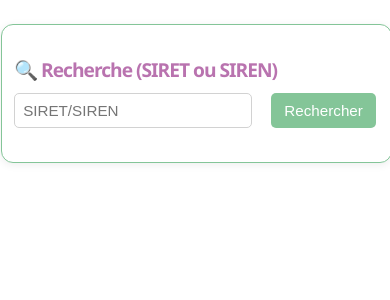
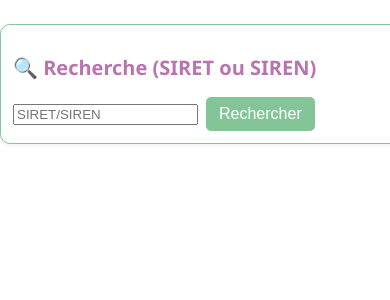
Before and after one commit to avelineg/vies-inpi-ent, a React (Vite) app: page / in a window 390 px wide. Shown: the top 300 px of the page. Built offline with nearby package versions, Linux system fonts and the light colour scheme; the HTML template or start-up script is replaced by a standard one.

Commit message:
Update styles.css

```diff
--- a/src/styles.css
+++ b/src/styles.css
@@ -1,86 +1,42 @@
-.App {
-  font-family: "Segoe UI", Tahoma, sans-serif;
-  padding: 2rem;
+:root {
+  --cm-primary: #84C598FF;
+  --cm-bg: #FFF;
+  --cm-secondary: #D2D2D2FF;
+  --cm-accent: #B973AFFF;
+  --cm-text: #1a1a1a;
 }
-
-/* Variables et couleurs */
-:root {
-  --cm-primary:   #84C598FF;
-  --cm-bg:        #FFF;
-  --cm-secondary: #D2D2D2FF;
-  --cm-accent:    #B973AFFF;
-  --cm-text:      #1a1a1a;
-}
-
-/* Fond général */
 body {
   margin: 0;
   padding: 0;
   background: var(--cm-bg);
   font-family: "Segoe UI", Tahoma, sans-serif;
   color: var(--cm-text);
-  display: flex;
-  justify-content: center;
-  align-items: flex-start;
   min-height: 100vh;
 }
-
-/* Carte widget principale */
-.container, .info-widget {
-  max-width: 650px;
-  width: 94%;
+.container {
+  max-width: 700px;
+  width: 98%;
   margin: 24px auto;
-  padding: 24px 20px;
+  padding: 24px 18px;
   background: var(--cm-bg);
-  border: 1.5px solid var(--cm-primary);
-  border-radius: 12px;
+  border: 1px solid var(--cm-primary);
+  border-radius: 10px;
+  box-shadow: 0 2px 6px rgba(0, 0, 0, 0.05);
+}
+.info-widget {
+  background: var(--cm-bg);
+  border-radius: 10px;
+  padding: 20px;
   box-shadow: 0 2px 8px rgba(0,0,0,0.07);
+  border: 1px solid var(--cm-primary);
+  margin-top: 1.5em;
 }
-
-/* Titres principaux */
-.titre, .info-title {
+.info-title {
   font-size: 2rem;
   color: var(--cm-accent);
-  margin-top: 1.2rem;
-  margin-bottom: 0.6rem;
   font-weight: 600;
-  letter-spacing: -1px;
-}
-
-/* Sous-titres */
-h3, .info-widget h3 {
-  margin-top: 1.4rem;
-  color: var(--cm-primary);
-  font-size: 1.18rem;
-  font-weight: 600;
-  letter-spacing: -0.5px;
-}
-
-.error, .warning {
-  color: #c62828;
-  margin-top: 1rem;
-}
-
-.result, .vat {
-  color: #319a5d;
-  margin-top: 1rem;
-  font-weight: 500;
-}
-
-/* Formulaire recherche */
-.controls {
-  display: flex;
-  flex-wrap: wrap;
-  gap: 0.7em;
-  margin-bottom: 1.4em;
-}
-.input {
-  width: 220px;
-  margin-right: 8px;
-  padding: 8px;
-  font-size: 1rem;
-  border: 1px solid var(--cm-secondary);
-  border-radius: 5px;
+  margin-bottom: 0.8em;
+  margin-top: 0.5em;
 }
 .btn {
   padding: 8px 13px;
@@ -90,77 +46,33 @@ h3, .info-widget h3 {
   border-radius: 5px;
   color: white;
   cursor: pointer;
-  transition: background 0.15s;
+  margin-left: 8px;
 }
 .btn:hover {
   background-color: var(--cm-accent);
 }
-
-/* Suggestions */
-.suggestions {
-  list-style-type: none;
-  padding-left: 0;
-  margin-top: 1rem;
-  background: #f9f9f9;
-  border: 1px solid var(--cm-secondary);
-  border-radius: 7px;
-  box-shadow: 0 1px 3px rgba(0,0,0,0.05);
+ul {
+  padding-left: 22px;
 }
-.suggestions li {
-  padding: 7px 14px;
-  cursor: pointer;
-  transition: background 0.12s;
+li {
+  margin-bottom: 7px;
+  font-size: 1.02rem;
 }
-.suggestions li:hover {
-  background: var(--cm-primary);
-  color: #fff;
+.siret {
+  background: #f4f2fa;
+  color: #444;
+  padding: 1px 7px;
+  border-radius: 6px;
+  font-size: 1.08em;
+  margin-left: 0.7em;
+  letter-spacing: 1.2px;
 }
-
-.resultat, .etablissements ul, .info-widget ul {
-  list-style-type: disc;
-  padding-left: 22px;
-  margin: 0.3em 0 1em 0;
+h2 {
+  color: var(--cm-accent);
+  font-size: 1.25rem;
 }
-.resultat li, .etablissements li, .info-widget li {
-  margin-bottom: 5px;
-  font-size: 1rem;
-  color: var(--cm-text);
+@media (max-width: 600px) {
+  .info-title { font-size: 1.2rem; }
+  .container, .info-widget { padding: 12px; }
+  li { font-size: 0.97rem; }
 }
-
-.etablissements h3, .info-widget h3 {
-  margin-top: 1.5rem;
-  color: var(--cm-accent);
-}
-
-/* Liste imbriquée (widget fiche entreprise) */
-.info-widget ul ul, .results ul ul, .etablissements ul ul {
-  padding-left: 18px;
-  border-left: 1.5px solid var(--cm-secondary);
-  margin-bottom: 0.2em;
-}
-.info-widget li strong, .results li strong {
-  color: var(--cm-accent);
-  font-weight: 500;
-}
-
-/* Responsive */
-@media (max-width: 600px) {
-  .titre, .info-title {
-    font-size: 1.2rem;
-  }
-  .container, .info-widget {
-    padding: 12px;
-  }
-  .input, .btn, .resultat li, .info-widget li {
-    font-size: 0.95rem;
-  }
-}
-
-/* Footer widget */
-.info-footer {
-  font-size: 0.92rem;
-  margin-top: 1.5rem;
-  padding-top: 10px;
-  border-top: 1px solid var(--cm-secondary);
-  opacity: 0.7;
-}
```
